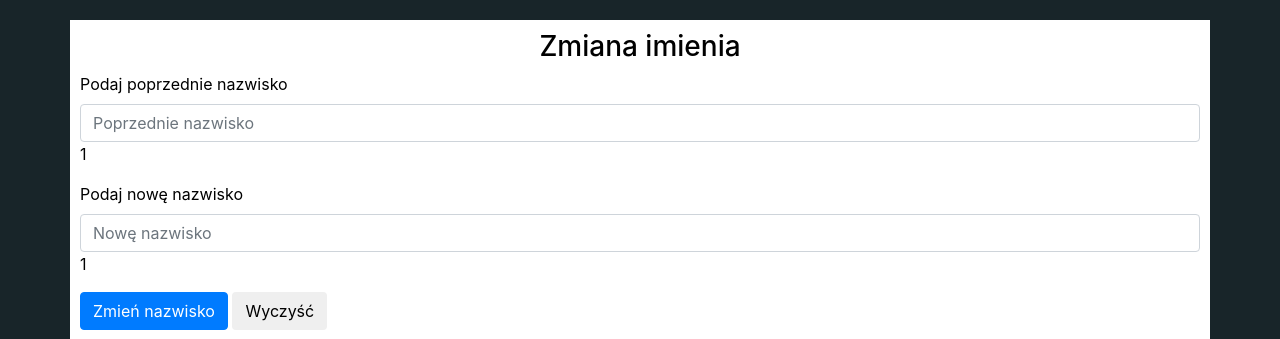
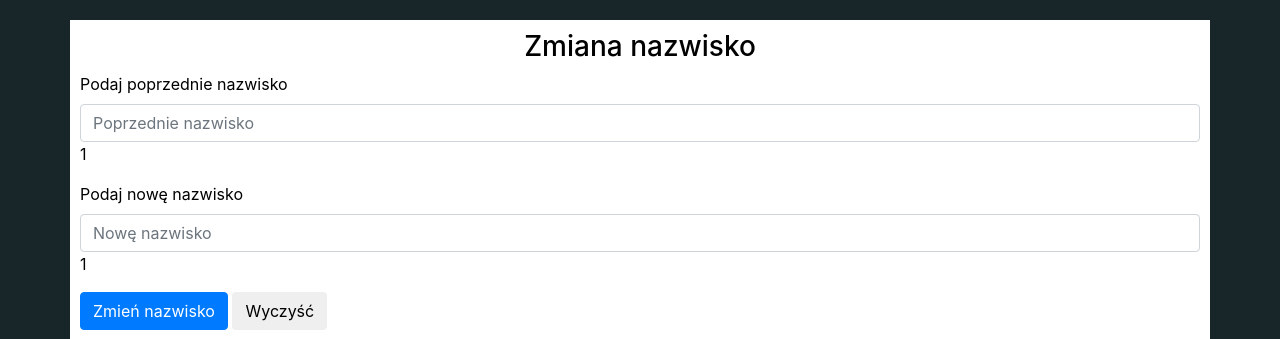
Before and after one commit to Nowocinski/Cinemoon, a PHP site: page /zmien-nazwisko.php in a window 1280 px wide. Shown: the top 339 px of the page. Run offline with PHP 8.4, Linux system fonts and the light colour scheme; the visitor is signed in with stand-in values (Sample User, id 1); some libraries are stand-ins or nearby versions.

Commit message:
Drobne poprawki słów

```diff
--- a/zmien-nazwisko.php
+++ b/zmien-nazwisko.php
@@ -84,8 +84,8 @@
 
         catch(Exception $e)
         {
-            echo '<span style="color: red;">Błąd serwera. Spróbuj zmienić imię później</span>';
-            echo '<br>Informacja deweloperska: '.$e;
+            echo '<span style="color: red;">Błąd serwera. Spróbuj zmienić nazwisko później</span>';
+            //echo '<br>Informacja deweloperska: '.$e;
         }
     }
 
@@ -95,7 +95,7 @@
 
 <div class="container dane-konta3">
         <form class="form" action="zmien-nazwisko.php" method="post">
-            <span style="text-align: center;"><h3>Zmiana imienia</h3></span>
+            <span style="text-align: center;"><h3>Zmiana nazwisko</h3></span>
 
             <div class="form-group">
                 <label>Podaj poprzednie nazwisko</label>
```
